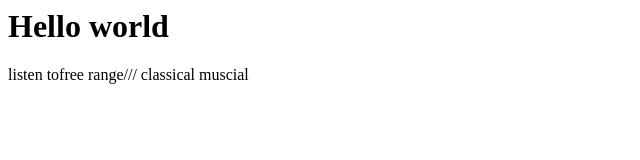
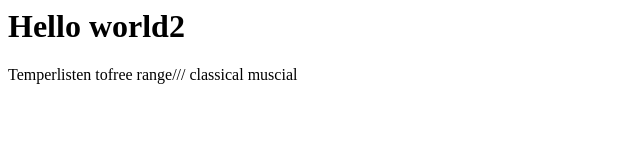
Before and after one commit to caview/khjcompany.com, a plain HTML site: page secret recipe.html in a window 1280 px wide. Shown: the full height of the page, 0-640 px from the left. Drawn offline with Linux system fonts and the light colour scheme.

Commit message:
update temper

```diff
--- a/secret recipe.html
+++ b/secret recipe.html
@@ -1,6 +1,6 @@
 <html>
 <body>
- <h1>Hello world</h1>
-listen tofree range/// classical muscial
+ <h1>Hello world2</h1>
+Temperlisten tofree range/// classical muscial
 </body>
 </html>
```
